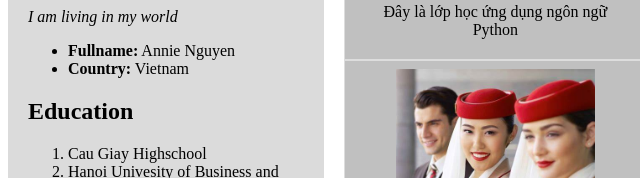
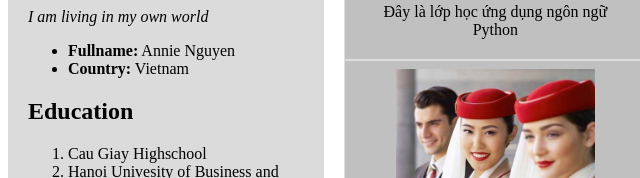
Before and after one commit to grancie-pics/grancie-pics.github.io, a plain HTML site: page index.html in a window 1280 px wide. Shown: the part 540-718 px from the top of the page, 0-640 px from the left. Drawn offline with Linux system fonts and the light colour scheme.

Commit message:
Update index.html

```diff
--- a/index.html
+++ b/index.html
@@ -20,7 +20,7 @@
 	<div id="left_side">
 			<h2 id="contact"> <strong>  About me </strong></h2>
 			<img src="assets/OIP.jpg" alt="my photo" width="250" height="200"/>
-					<p> <em> I am living in my  world </em> </p>
+					<p> <em> I am living in my own world </em> </p>
 					<ul>
 						 <li><strong> Fullname:</strong> Annie Nguyen</li>
 						 <li><strong> Country:</strong> Vietnam </li>
```
